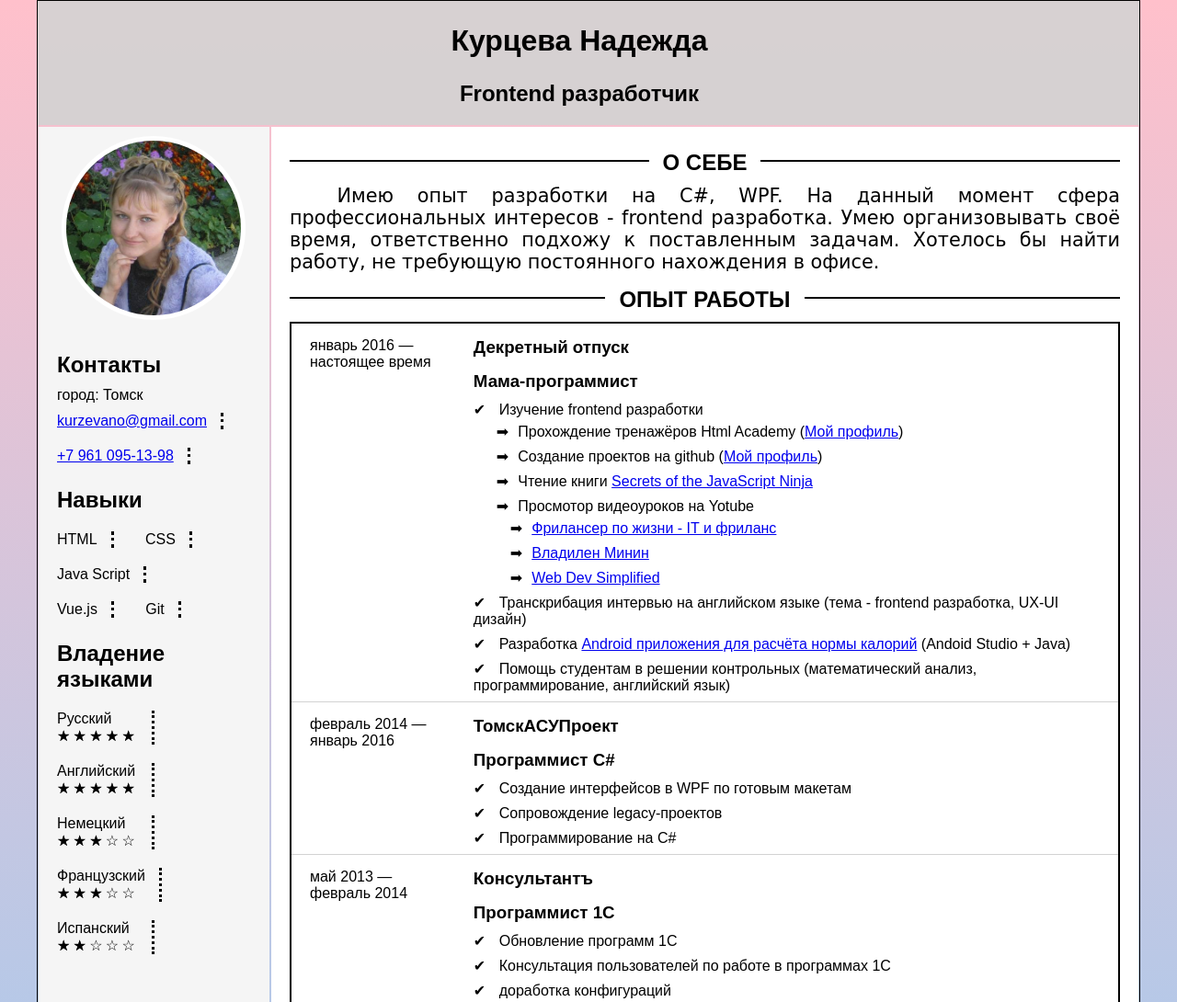
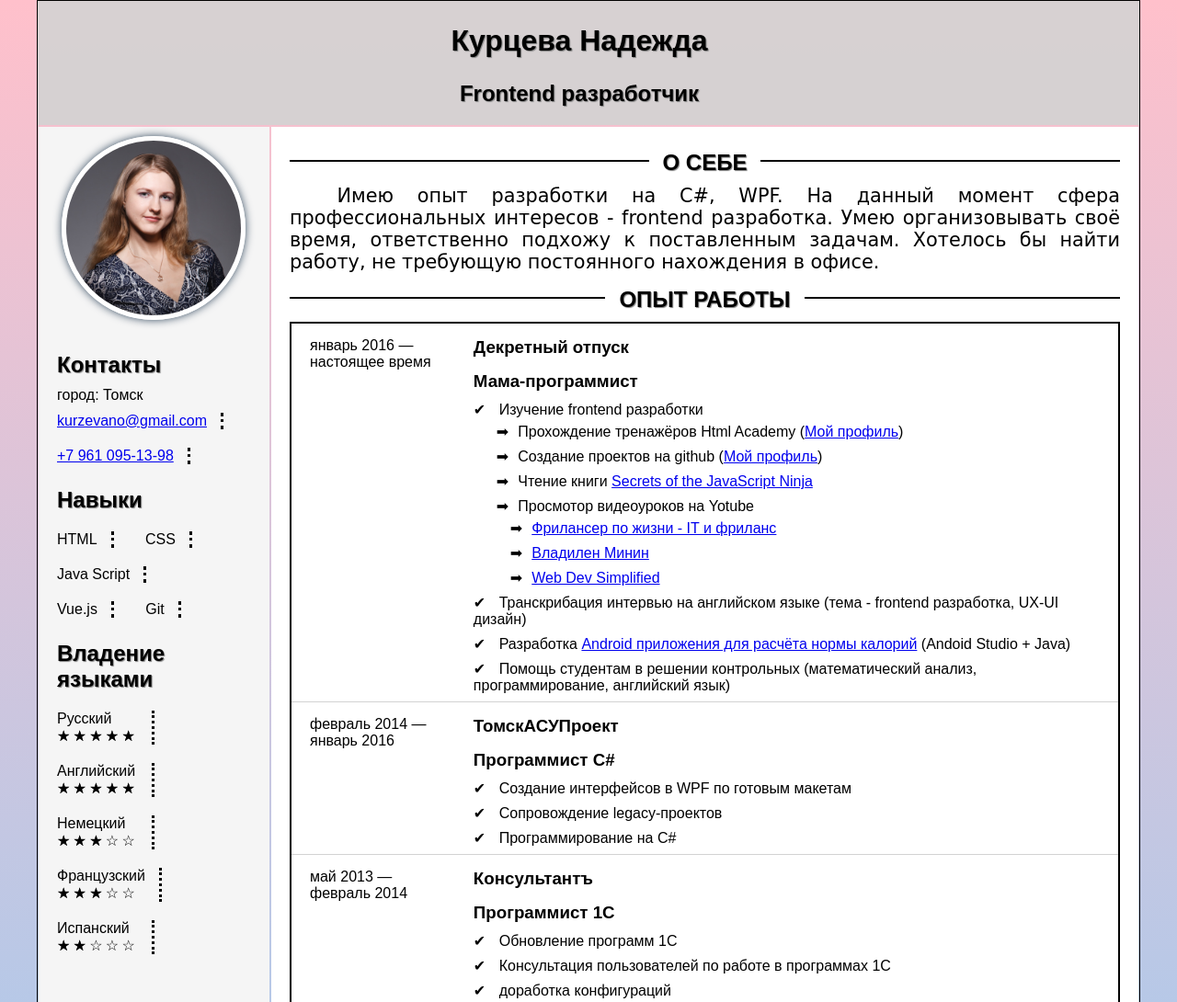
Before and after one commit to kurzevano/kurzevano.github.io, a plain HTML site: page index.html in a window 1280 px wide. Shown: the top 1090 px of the page at 92% size. Drawn offline with Linux system fonts and the light colour scheme; files whose address does not match are found by name; a web font is replaced by a local one.

Commit message:
+ Добавлены тени, обновлено фото

```diff
--- a/css/style.css
+++ b/css/style.css
@@ -33,6 +33,11 @@ body {
 .work-table {
     border-collapse: collapse;
     border: 2px solid black;
+}
+
+h1,
+h2 {
+    text-shadow: 1px 1px 1px gray;
 }
 
 h1,
@@ -175,6 +180,9 @@ header {
     margin-left: auto;
     margin-right: auto;
     display: block;
+    box-shadow: 0 0px 10px 0 #34495e;
+    line-height: 200px;
+    text-align: center;
 }
 
 .period-length {
--- a/index.html
+++ b/index.html
@@ -17,7 +17,7 @@
 <body>
     <header class="page-header">
         <div class="header-caption">
-            <h1 class="title">Курцева Надежда</h1>
+            <h1 class="title shadow">Курцева Надежда</h1>
             <h2 class="subtitle">Frontend разработчик</h2>
         </div>
         <nav class="navigation">
@@ -35,7 +35,7 @@
     <main class="page-main">
         <section class="about">
             <section class="photo">
-                <img class="avatar" src="img/avatar.jpeg" width="200" height="200" alt="Здесь будет фото">
+                <img class="avatar" src="img/avatar.jpg" width="200" height="200" alt="Здесь будет фото">
             </section>
 
             <section class="about-details">
```
Also changed, not shown: img/avatar.jpeg (deleted).
